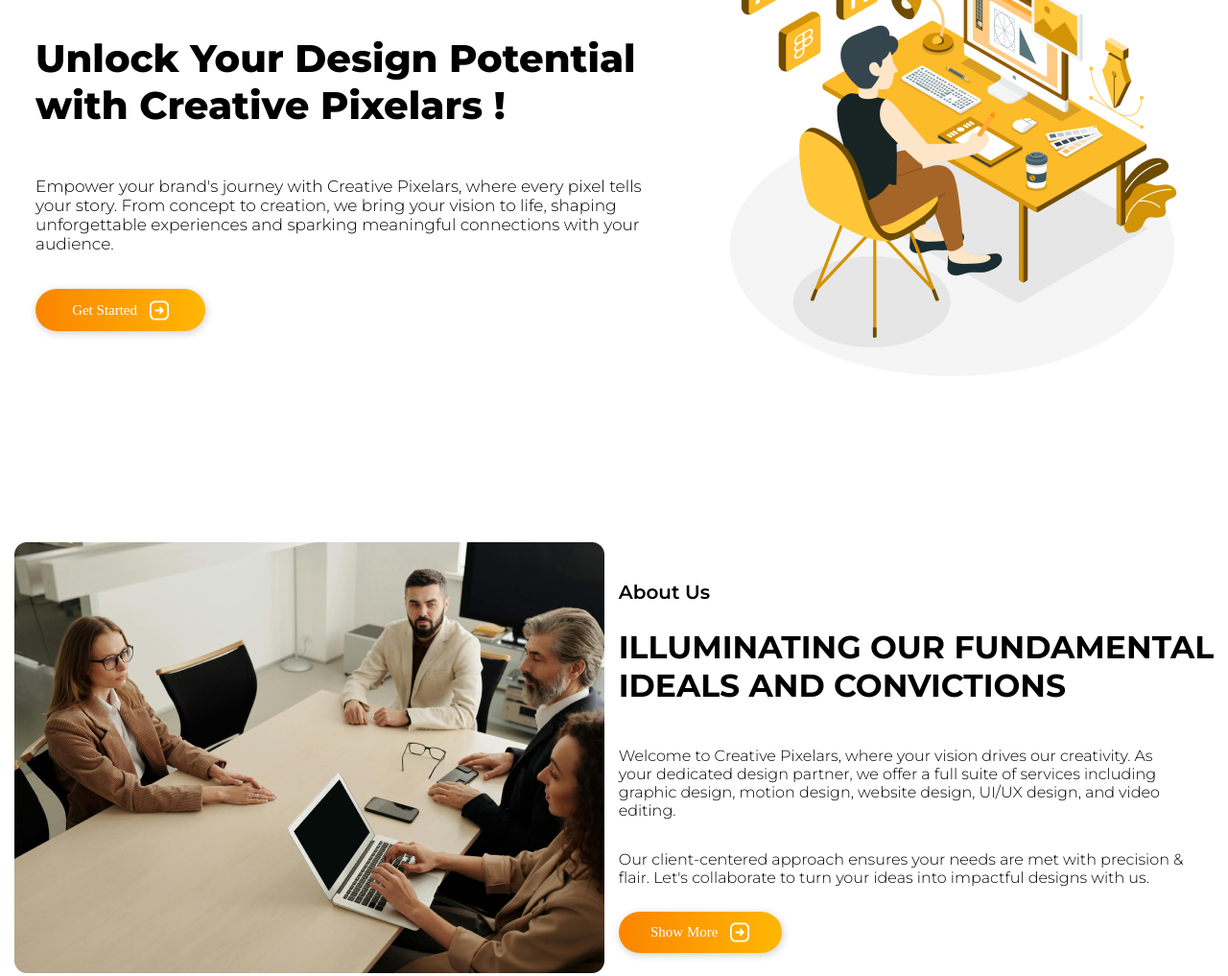
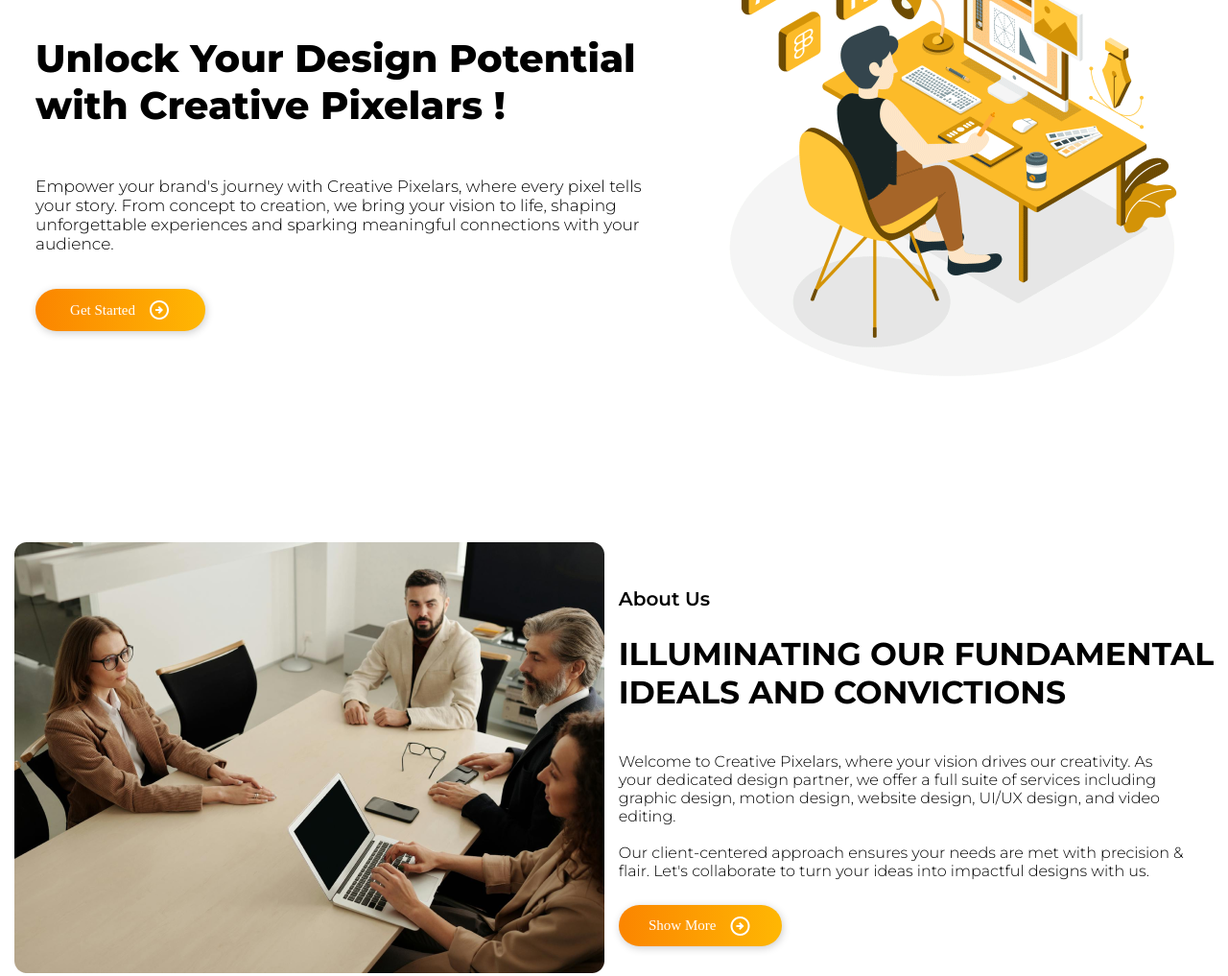
Before and after one commit to ayush2080/CreativePixelars, a plain HTML site: page index.html in a window 1280 px wide. Shown: the part 224-1241 px from the top of the page at 96% size. Drawn offline with nearby package versions, Linux system fonts and the light colour scheme; a script that the page names is missing.

Commit message:
Add files via  upload

```diff
--- a/index.html
+++ b/index.html
@@ -55,7 +55,7 @@
 
             <button class="hero-button">
                 Get Started
-                <img class="arrow-right-icon" src="icons/Arrow right.png" alt="Button Icon">
+                <span class="material-symbols-outlined arrow-right-icon"> arrow_circle_right</span>
             </button>
         </div>
 
@@ -82,16 +82,12 @@
             </h1>
 
             <p class="about-description">
-                Welcome to Creative Pixelars, where your vision drives our creativity. As <br> your dedicated design partner, we offer a full suite of services including <br> graphic design, motion design, website design, UI/UX design, and video <br> editing.
-            </p>
-
-            <p class="about-description">
-                Our client-centered approach ensures your needs are met with precision & <br> flair. Let's collaborate to turn your ideas into impactful designs with us.
+                Welcome to Creative Pixelars, where your vision drives our creativity. As <br> your dedicated design partner, we offer a full suite of services including <br> graphic design, motion design, website design, UI/UX design, and video <br> editing.<br/> <br/>Our client-centered approach ensures your needs are met with precision & <br> flair. Let's collaborate to turn your ideas into impactful designs with us.
             </p>
 
             <button class="about-button">
                 Show More
-                <img class="arrow-right-icon" src="icons/Arrow right.png" alt="Button Icon">
+                <span class="material-symbols-outlined arrow-right-icon"> arrow_circle_right</span>
             </button>
         </div>
     </section>
@@ -206,7 +202,7 @@
 
             <button class="services-button">
                 Show More
-                <img class="arrow-right-icon" src="icons/Arrow right.png" alt="Button Icon">
+                <span class="material-symbols-outlined arrow-right-icon"> arrow_circle_right</span>
             </button>
         </div>
 
@@ -331,7 +327,7 @@
             </p>
             <button class="work-together-button">
                 Get Quote
-                <img class="arrow-right-icon" src="icons/Arrow right.png" alt="Button Icon">
+                <span class="material-symbols-outlined arrow-right-icon"> arrow_circle_right</span>
             </button>
         </div>
     </section>
@@ -432,7 +428,7 @@
 
         <button class="work-button">
             View All Projects
-            <img class="arrow-right-icon" src="icons/Arrow right.png" alt="Button Icon">
+            <span class="material-symbols-outlined arrow-right-icon"> arrow_circle_right</span>
         </button>
 
     </section>
```
